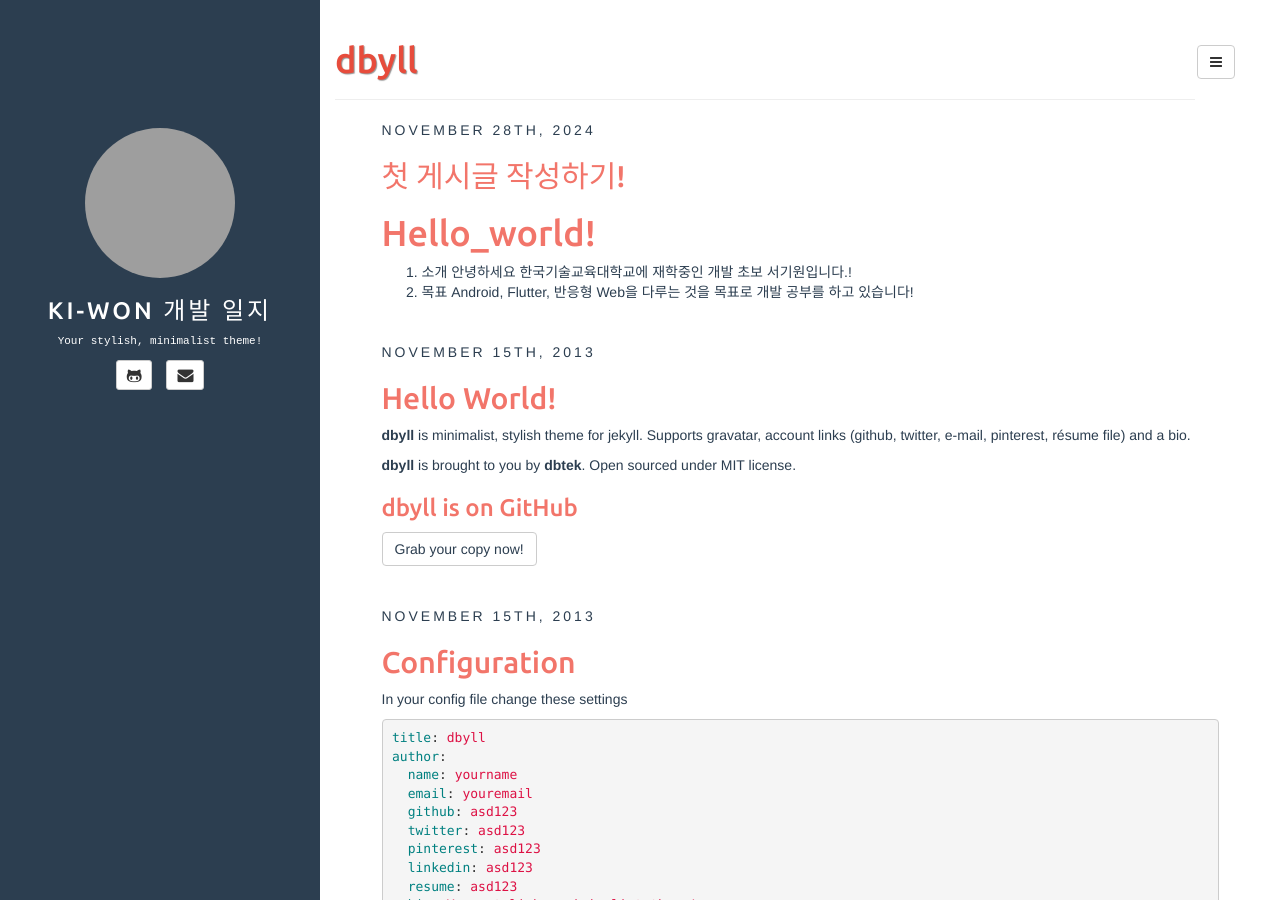
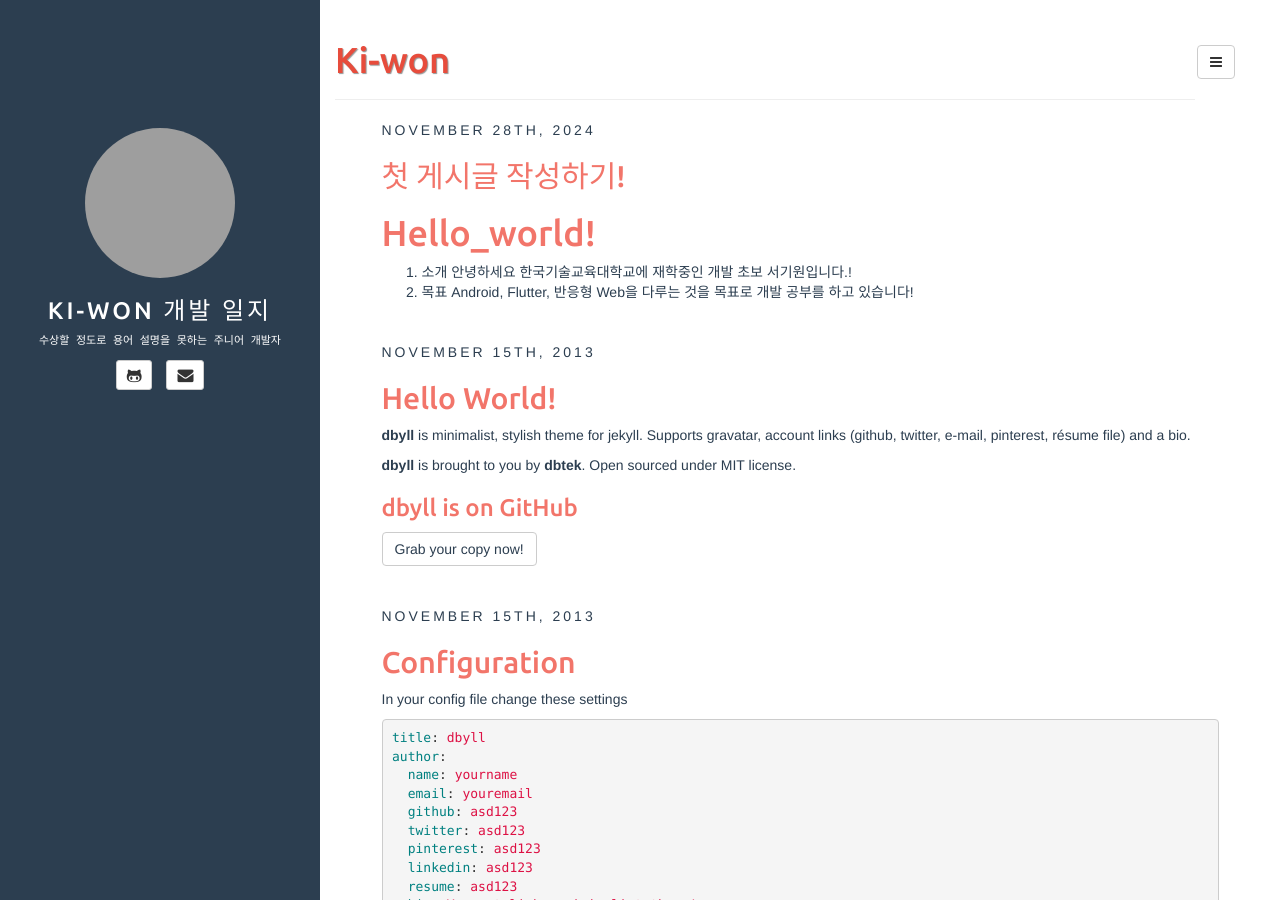
Before and after one commit to kiwon7602/kiwon7602.github.io, a Jekyll site: the page built from index.html, in a window 1280 px wide and 900 px high. Built offline with Jekyll 4.4.1, drawn with Linux system fonts in a browser that asks for light colours; the list of posts is cut into pages by our own code; grey boxes are pictures that could not be loaded.

Commit message:
Update _config.yml

```diff
--- a/_config.yml
+++ b/_config.yml
@@ -14,14 +14,14 @@ defaults:
     scope:
       path: "" # empty string for all files
     values:
-      title: dbyll
+      title: Ki-won
 
 description: Stylish Jekyll Theme
 author:
   name: Seo Ki-won
   email: seokw2240@gmail.com
   github: https://github.com/kiwon7602
-  bio: Your stylish, minimalist theme!
+  bio: 수상할 정도로 용어 설명을 못하는 주니어 개발자
   email_md5: 726351295ec82e145928582f595aa3aa
 
 rss_path: feed.xml
```
